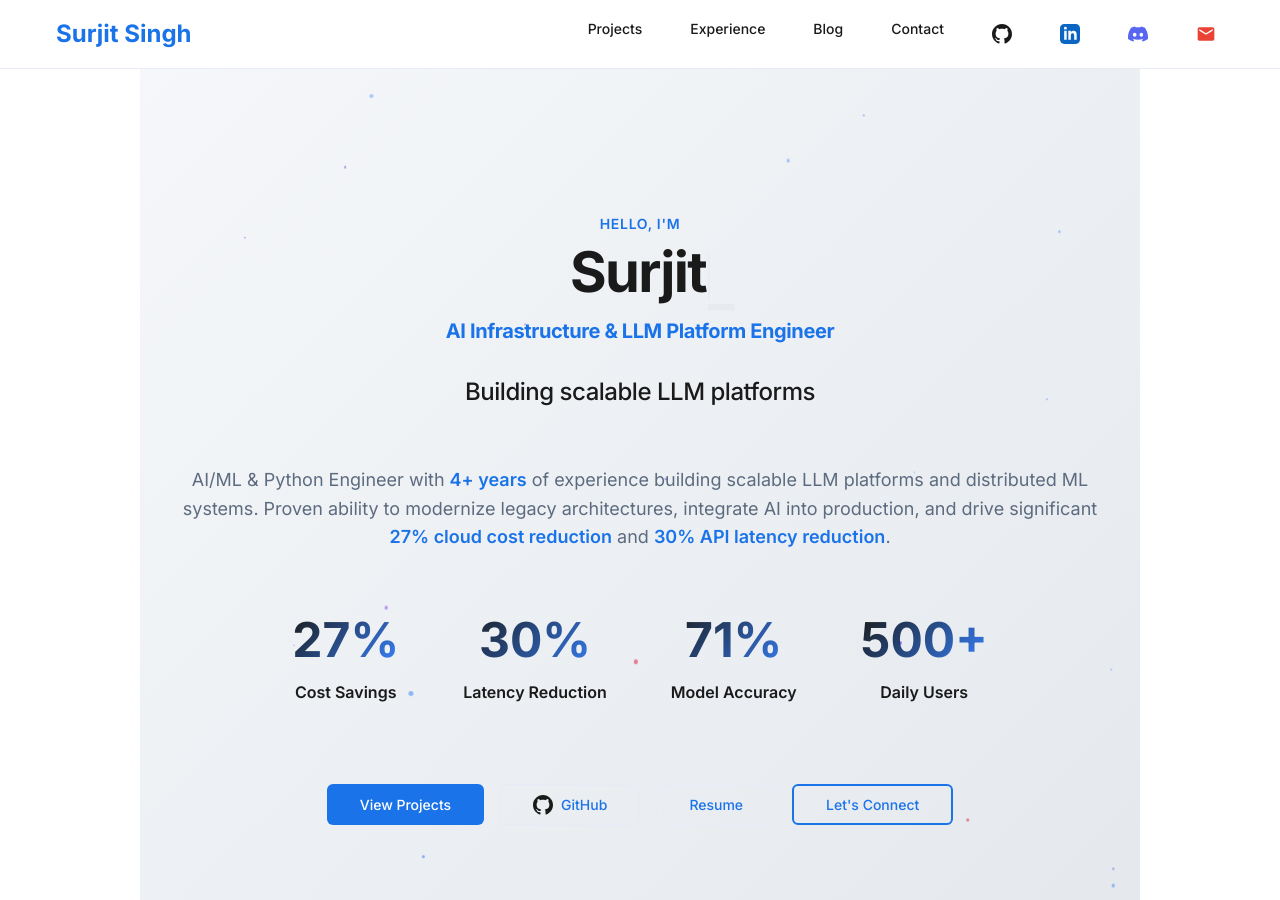
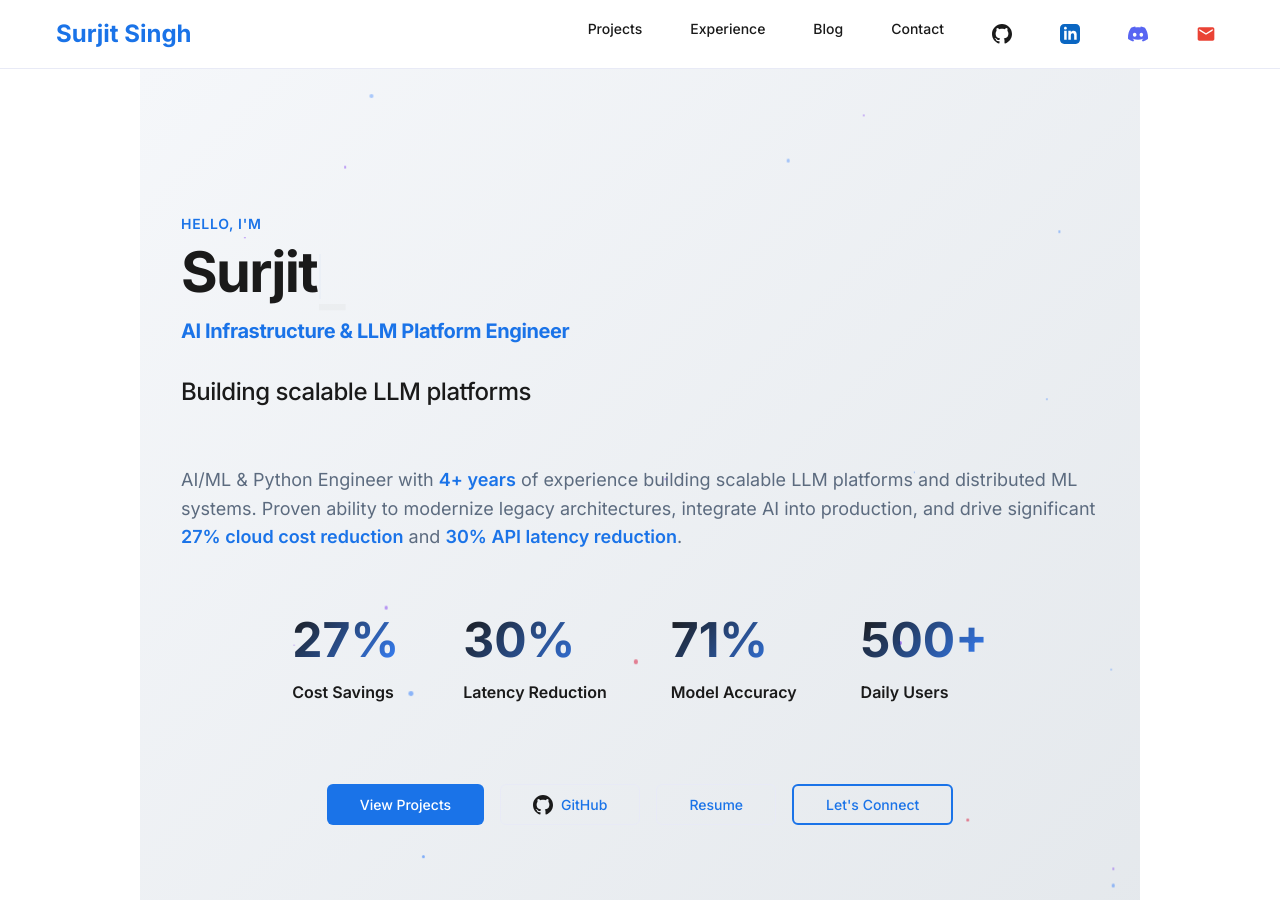
Before and after one commit to surjit7/surjit7.github.io, a Jekyll site: the page built from index.md, in a window 1280 px wide and 900 px high. Built offline with Jekyll 4.4.1, drawn with Linux system fonts in a browser that asks for light colours.

Commit message:
fix: Center only impact and actions sections in hero
- Set hero-content text-align: left for greeting, name, title, subtitle, description
- Centered hero-actions with justify-content: center
- Centered hero-impact with justify-content: center
- Hero section still covers full viewport height (min-height: 100vh)
- Flexbox layout vertically centers the content

```diff
--- a/assets/css/main.scss
+++ b/assets/css/main.scss
@@ -212,7 +212,6 @@
   display: flex;
   flex-direction: column;
   justify-content: center;
-  text-align: center;
 }
 
 .hero-bg {
@@ -246,7 +245,7 @@
 .hero-content {
   position: relative;
   z-index: 1;
-  text-align: center;
+  text-align: left;
 }
 
 .hero-header {
```
Also changed, not shown: 3 other files.
